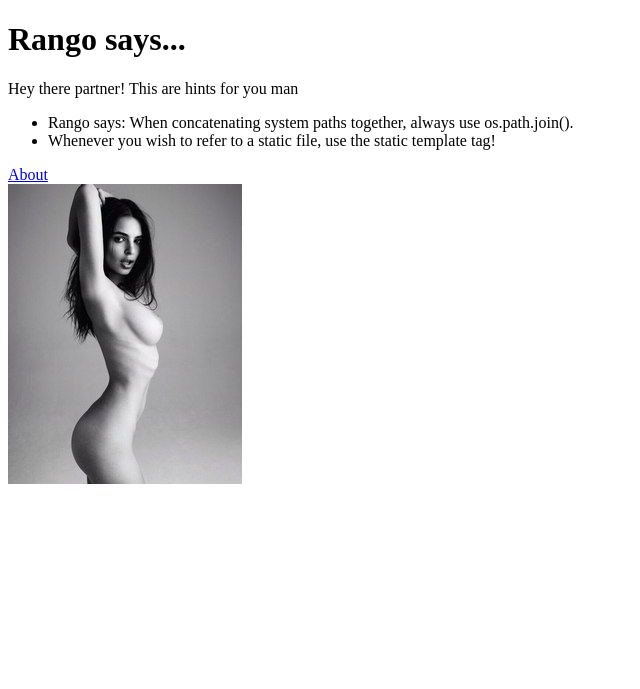
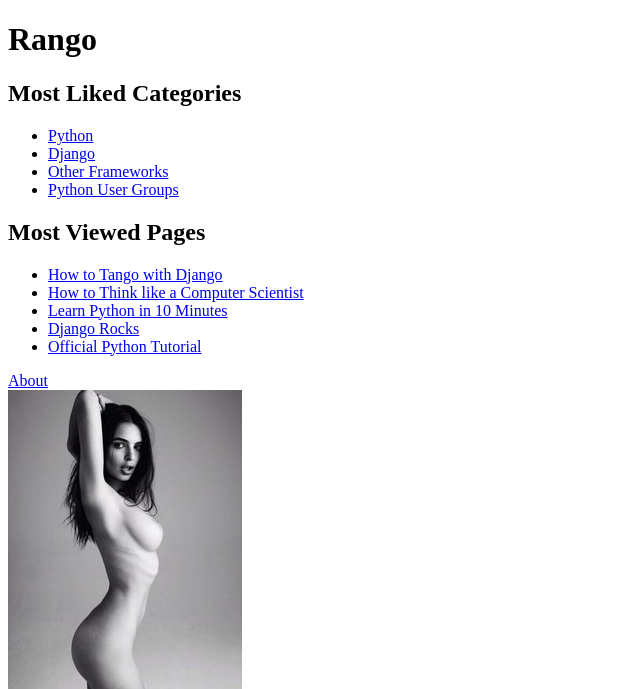
Before and after one commit to nkarim496/TangoRango, a Django app: page / in a window 1280 px wide. Shown: the top 689 px of the page, without its empty margins (0-640 px from the left). Run offline with Django 3.2, Linux system fonts and the light colour scheme; data comes from the database, SQL or seed files in the repository; both versions use the stored data as it was after the commit.

Commit message:
1. models.py - added in slug to Category 2. admin.py - added class CategoryAdmin 3. urls.py - mapped show_category 4. views.py - added show_category(), edited index()

```diff
--- a/Rango/models.py
+++ b/Rango/models.py
@@ -1,10 +1,16 @@
 from django.db import models
+from django.template.defaultfilters import slugify
 
 
 class Category(models.Model):
     name = models.CharField(max_length=128, unique=True)
     views = models.IntegerField(default=0)
     likes = models.IntegerField(default=0)
+    slug = models.SlugField(unique=True)
+
+    def save(self, *args, **kwargs):
+        self.slug = slugify(self.name)
+        super(Category, self).save(*args, **kwargs)
 
 
     class Meta:
--- a/Rango/urls.py
+++ b/Rango/urls.py
@@ -3,5 +3,6 @@ from Rango import views
 
 urlpatterns = [
     url(r'^$', views.index, name='index'),
-    url(r'^about/$', views.about, name='about')
+    url(r'^about/$', views.about, name='about'),
+    url(r'^category/(?P<category_name_slug>[\w\-]+)/$', views.show_category, name='show_category')
 ]
--- a/Rango/views.py
+++ b/Rango/views.py
@@ -1,10 +1,27 @@
 from django.http import HttpResponse
 from django.shortcuts import render
+from Rango.models import Category, Page
 
 def index(request):
-    context_dic = {'boldmessage': "Rango says: When concatenating system paths together,"
-                                  " always use os.path.join()."}
-    return render(request, 'rango/index.html', context=context_dic)
+    categories_list = Category.objects.order_by('-likes')[:5]
+    context = {'categories': categories_list}
+
+    # top five most viewed pages
+    top_five_pages = Page.objects.order_by('-views')[:5]
+    context["top_five_pages"] = top_five_pages
+    return render(request, 'rango/index.html', context=context)
 
 def about(request):
     return render(request, 'rango/about.html')
+
+def show_category(request, category_name_slug):
+    context = {}
+    try:
+        category = Category.objects.get(slug=category_name_slug)
+        pages = Page.objects.filter(category=category)
+        context['category'] = category
+        context['pages'] = pages
+    except Category.DoesNotExist:
+        context['category'] = None
+        context['pages'] = None
+    return render(request, 'rango/category.html', context)
--- a/templates/Rango/index.html
+++ b/templates/Rango/index.html
@@ -6,13 +6,26 @@
     <title>Rango</title>
 </head>
 <body>
-<h1>Rango says...</h1>
+<h1>Rango</h1>
 <div>
-    Hey there partner! This are hints for you man<br />
-    <ul>
-        <li>{{ boldmessage }}</li>
-        <li>Whenever you wish to refer to a static file, use the static template tag!</li>
-    </ul>
+    {% if categories %}
+        <h2>Most Liked Categories</h2>
+        <ul>
+        {% for category in categories %}
+            <li><a href="/rango/category/{{ category.slug }}">{{ category.name }}</a></li>
+        {% endfor %}
+        </ul>
+    {% else %}
+        <strong>There are not categories</strong>
+    {% endif %}
+    {% if top_five_pages %}
+        <h2>Most Viewed Pages</h2>
+        <ul>
+            {% for page in top_five_pages %}
+            <li><a href="{{ page.url }}">{{ page.title }}</a></li>
+            {% endfor %}
+        </ul>
+    {% endif %}
 </div>
 <div>
     <a href="/rango/about/">About</a><br />
```
Also changed, not shown: Rango/admin.py (+6 -2 lines), populate_rango.py (+17 -9 lines), templates/Rango/category.html (added, +26 -0 lines), Rango/migrations/0004_category_slug.py (added), Rango/migrations/0005_auto_20170521_1608.py (added), db.sqlite3.
